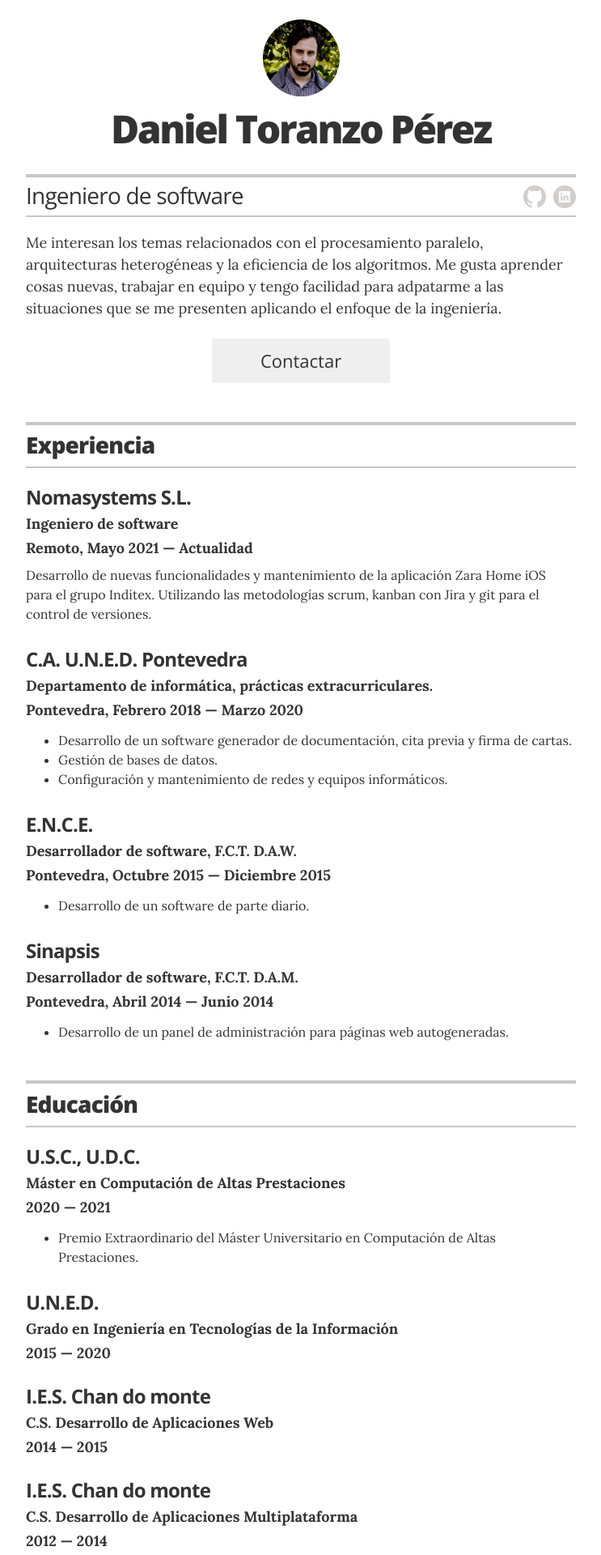
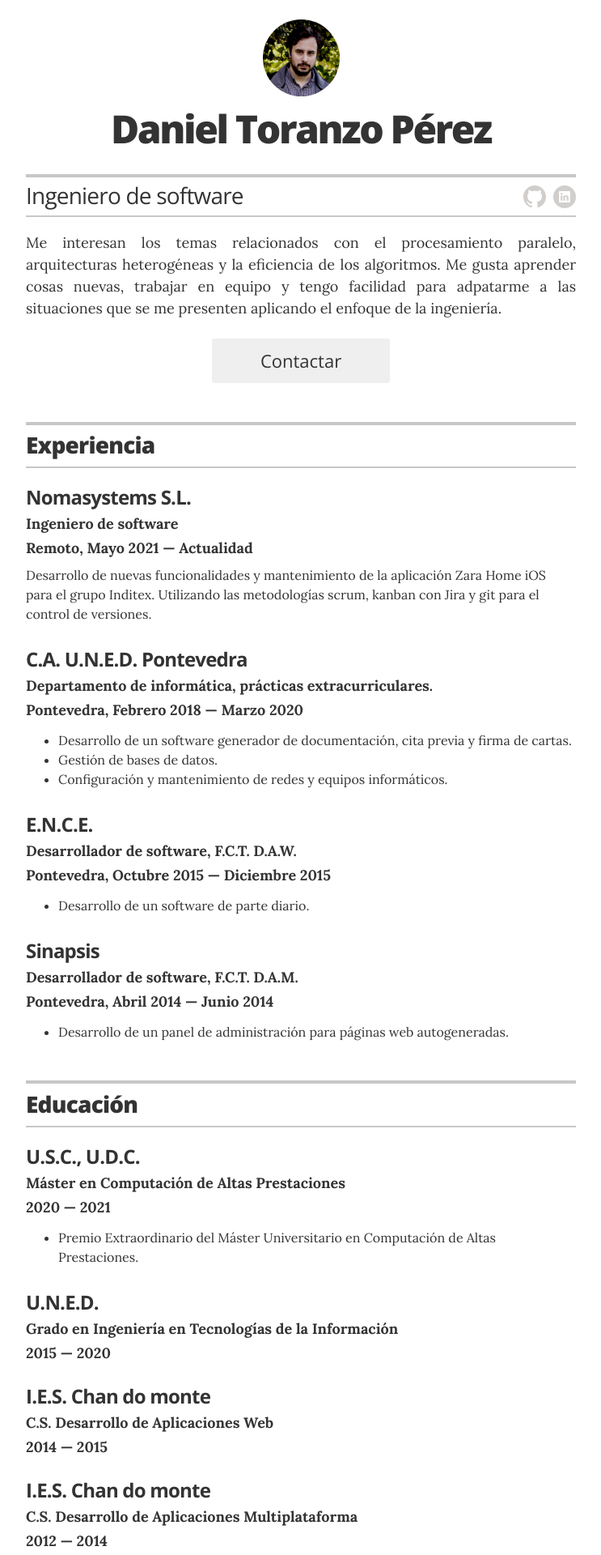
Before and after one commit to obocat/daniel_toranzo_perez, a Jekyll site: the page built from index.html, in a window 1280 px wide. Shown: the top 1920 px of the page at 81% size, without its empty margins (268-1011 px from the left). Built offline with Jekyll 4.4.1, drawn with Linux system fonts in a browser that asks for light colours.

Commit message:
feat: update scss

```diff
--- a/_sass/_resume.scss
+++ b/_sass/_resume.scss
@@ -70,6 +70,8 @@
   }
 
   .executive-summary {
+    text-align: justify;
+    text-justify: inter-word;
     @include media_larger_than_mobile { font-size: 1.125rem; }
   }
 }
@@ -221,6 +223,8 @@
     }
 
     .resume-item-details {
+      text-align: justify;
+      text-justify: inter-word;
       font-size: 12px;
       margin: 0 0 .75rem;
       line-height: .7em;
```
